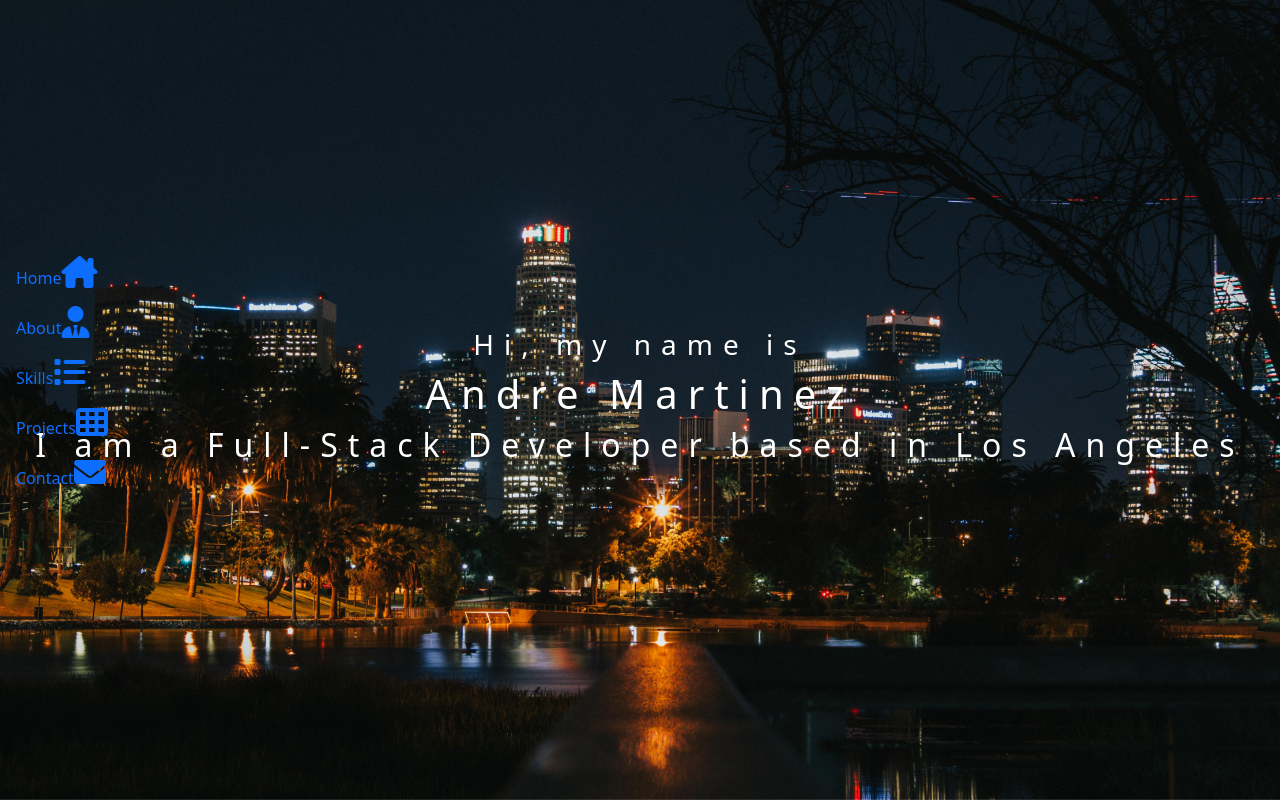
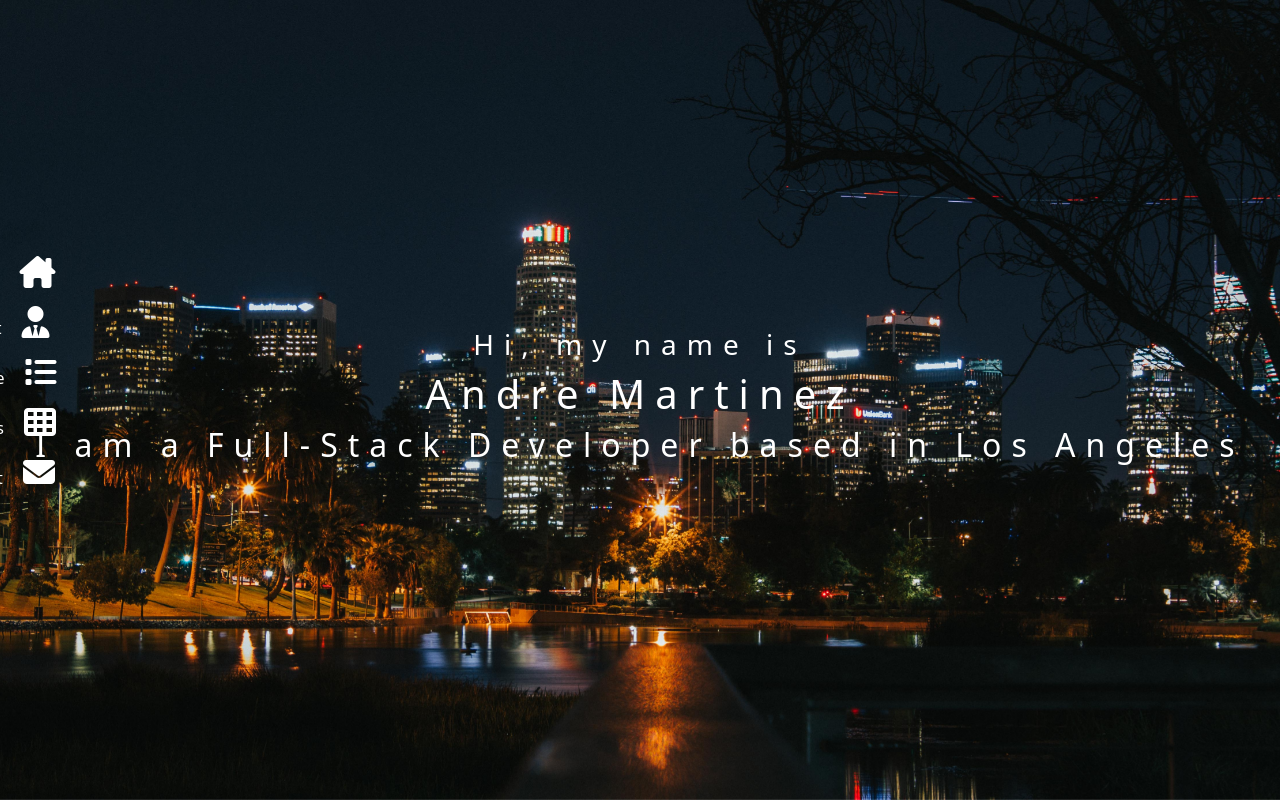
Before and after one commit to Andre-Martinez-1/react-portfolio, a React (Create React App) app: page / in a window 1280 px wide. Shown: the top 802 px of the page. Built offline with nearby package versions, Linux system fonts and the light colour scheme.

Commit message:
fixed navbar to transition slide

```diff
--- a/src/components/NavTabs.js
+++ b/src/components/NavTabs.js
@@ -25,8 +25,8 @@ function NavTabs() {
           <i class="fa-solid fa-user-tie fa-2x nav-i"></i>
         </Nav.Link>
 
-        <Nav.Link href="#resume" className="nav-skill">
-          Skills
+        <Nav.Link href="#resume" className="nav-resume">
+          Resume
           <i class="fa-solid fa-list fa-2x nav-i"></i>
         </Nav.Link>
 
@@ -35,7 +35,7 @@ function NavTabs() {
           <i class="fa-solid fa-table-cells fa-2x nav-i"></i>
         </Nav.Link>
 
-        <Nav.Link href="#contact" className="nav-contact-me">
+        <Nav.Link href="#contact" className="nav-contact">
           Contact
           <i class="fa-solid fa-envelope fa-2x nav-i"></i>
         </Nav.Link>
--- a/src/components/css/nav.css
+++ b/src/components/css/nav.css
@@ -1,9 +1,30 @@
+/* **************** Override Bootstrap  **************** */
+
+.nav {
+    --bs-nav-link-color: white !important;
+  }
+
+  .nav-link:hover {
+    margin-left: 0px !important;
+    transition-duration: 500ms !important;
+    transition: 0ms;
+    color: white;
+  }
+
 /* **************** customizing the nav bar **************** */
 /* makes the nav stay at the top */
 .side-nav {
     position: fixed;
     top: 30%;
     z-index: 2;
+  }
+
+.--bs-nav-link-hover-color{
+    color:white !important;
+}
+
+  .nav-i{
+    padding-left: 20px;
   }
 
 /* .top-nav {
@@ -17,3 +38,28 @@
     width: 50px;
     filter: brightness(.9) invert(.7) sepia(.5) hue-rotate(100deg) saturate(50%);
 }*/
+/* **************** customizing nav icons **************** */
+.nav-home {
+    margin-left: -62px;
+    transition-duration: 500ms !important;
+  }
+
+.nav-port {
+    margin-left: -72px;
+    transition-duration: 500ms !important;
+  }
+
+.nav-about {
+    margin-left: -60px;
+    transition-duration: 500ms !important;
+  }
+
+.nav-resume {
+    margin-left: -72px;
+    transition-duration: 500ms !important;
+  }
+
+.nav-contact {
+    margin-left: -71px;
+    transition-duration: 500ms !important;
+  }
```
